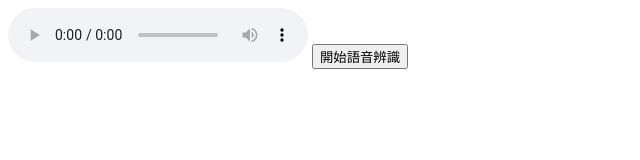
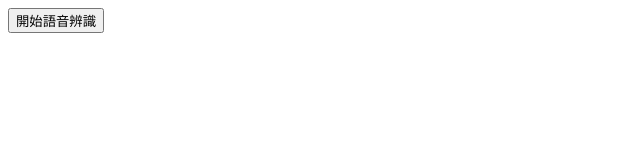
Before and after one commit to LanLan0427/LanLan0427.github.io, a plain HTML site: page index.html in a window 1280 px wide. Shown: the whole page, without its empty margins (0-640 px from the left). Drawn offline with Linux system fonts and the light colour scheme.

Commit message:
Update index.html

```diff
--- a/index.html
+++ b/index.html
@@ -1,4 +1,3 @@
-<audio controls autoplay src="laughing-dog-meme.mp3"></audio>
 <button id="start-btn">開始語音辨識</button>
 <p id="result"></p>
 <p id="error"></p>
```
